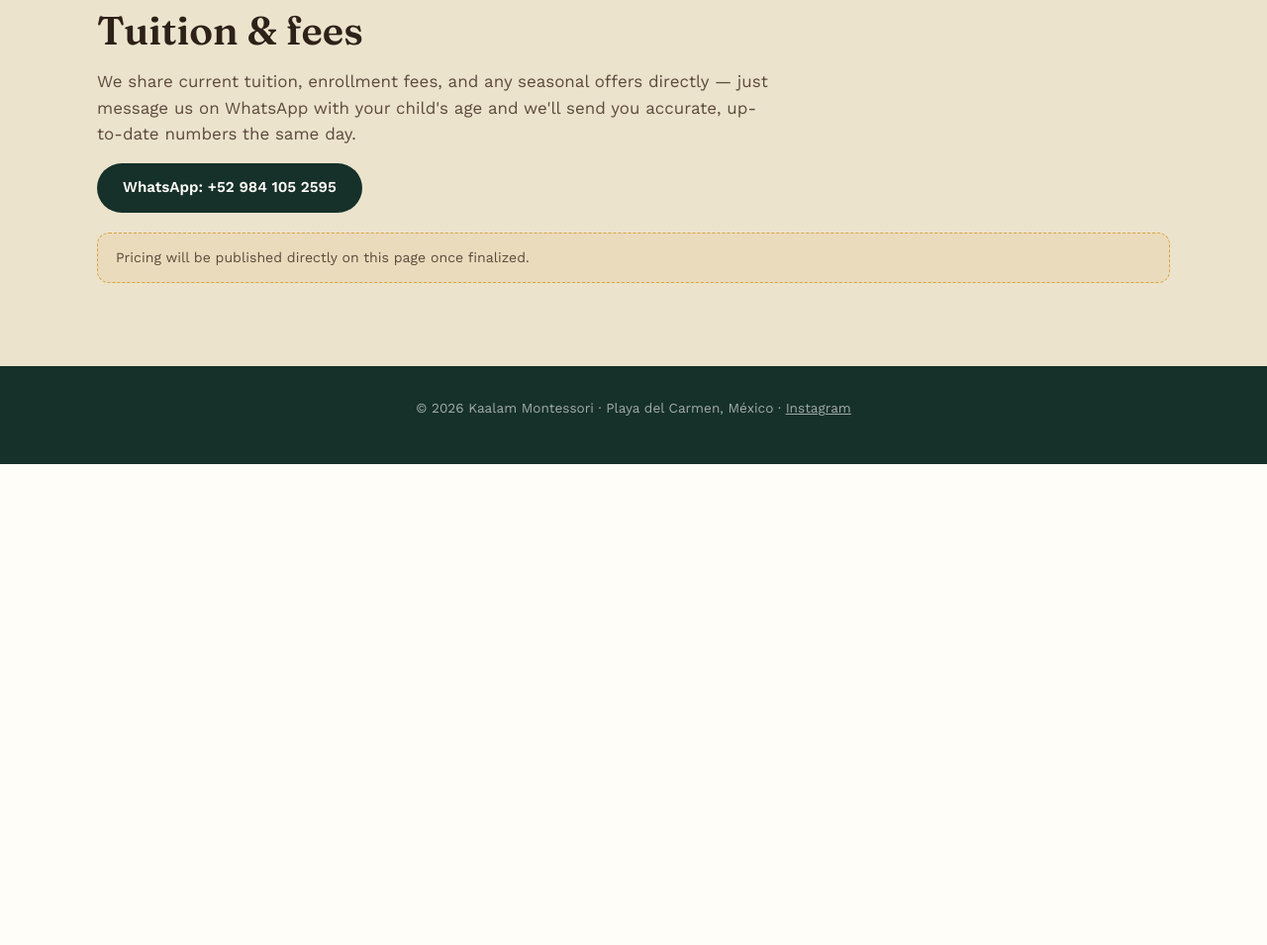
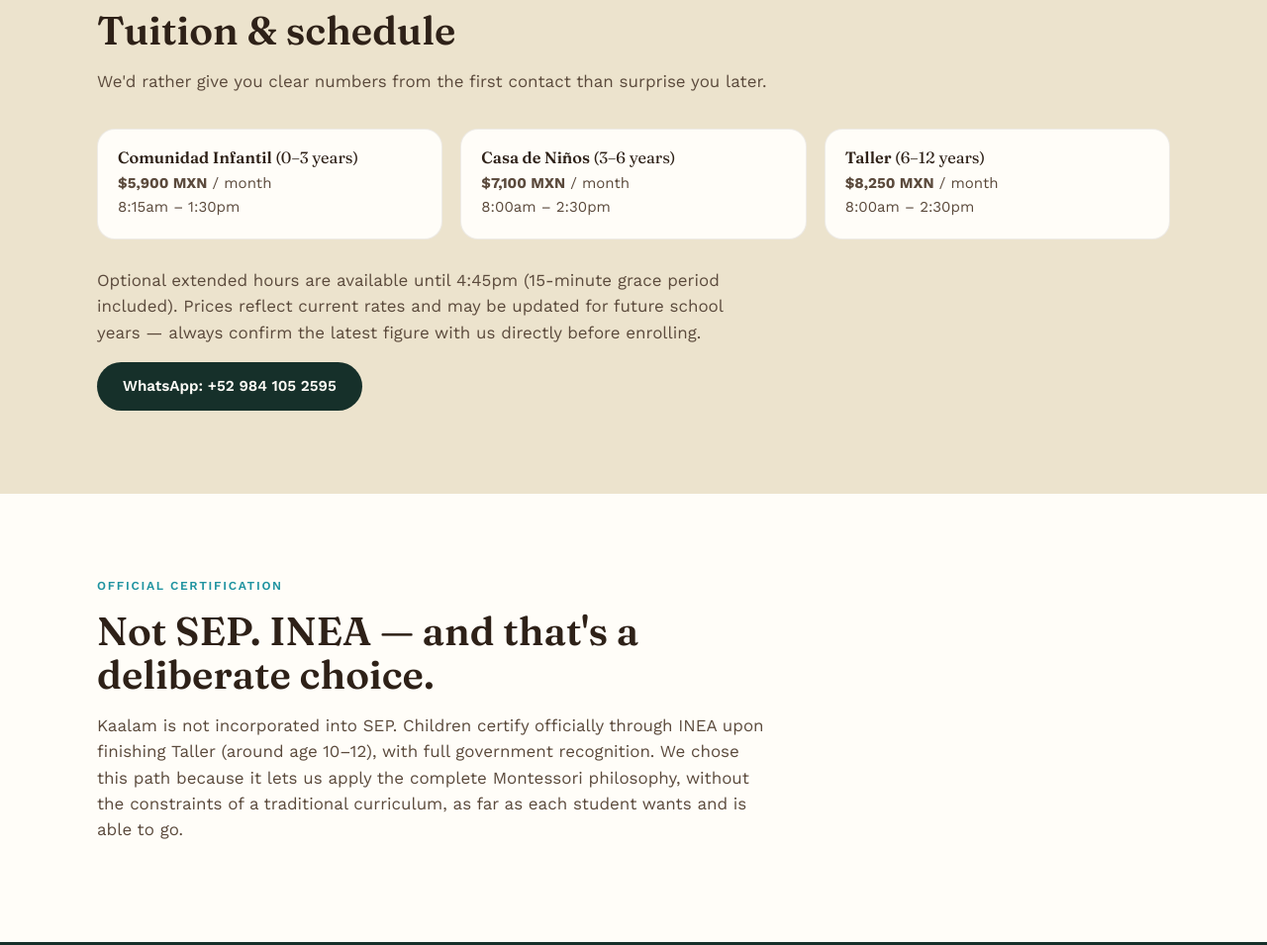
Before and after one commit to HurricaneSolution/Kaalam-Website, a plain HTML site: page inscripciones.html in a window 1280 px wide. Shown: the part 1480-2435 px from the top of the page at 99% size. Before the commit the page ends 1949 px from the top, so only its background shows below. Drawn offline with nearby package versions, Linux system fonts and the light colour scheme.

Commit message:
Update inscripciones.html

```diff
--- a/inscripciones.html
+++ b/inscripciones.html
@@ -104,18 +104,47 @@
 
 <section class="section section-cream">
   <div class="section-inner">
-    <h2><span data-lang="en">Tuition &amp; fees</span><span data-lang="es">Colegiaturas e inscripción</span><span data-lang="fr">Frais de scolarité</span></h2>
+    <h2><span data-lang="en">Tuition &amp; schedule</span><span data-lang="es">Colegiaturas y horarios</span><span data-lang="fr">Frais de scolarité et horaires</span></h2>
     <p class="section-lead">
-      <span data-lang="en">We share current tuition, enrollment fees, and any seasonal offers directly — just message us on WhatsApp with your child's age and we'll send you accurate, up-to-date numbers the same day.</span>
-      <span data-lang="es">Compartimos las colegiaturas, cuotas de inscripción y promociones vigentes directamente — solo escríbenos por WhatsApp con la edad de tu hijo y te enviamos números exactos y actualizados el mismo día.</span>
-      <span data-lang="fr">Nous partageons directement les frais de scolarité, d'inscription et les offres saisonnières en cours — écrivez-nous simplement sur WhatsApp avec l'âge de votre enfant et nous vous enverrons des chiffres exacts et à jour le jour même.</span>
+      <span data-lang="en">We'd rather give you clear numbers from the first contact than surprise you later.</span>
+      <span data-lang="es">Preferimos darte números claros desde el primer contacto — sin sorpresas después.</span>
+      <span data-lang="fr">Nous préférons vous donner des chiffres clairs dès le premier contact, plutôt que de vous surprendre plus tard.</span>
+    </p>
+    <div class="feature-grid">
+      <div class="feature-card">
+        <h3>Comunidad Infantil <span style="font-weight:400;">(0–3 <span data-lang="en">years</span><span data-lang="es">años</span><span data-lang="fr">ans</span>)</span></h3>
+        <p><strong>$5,900 MXN</strong> / <span data-lang="en">month</span><span data-lang="es">mes</span><span data-lang="fr">mois</span><br>
+        8:15am – 1:30pm</p>
+      </div>
+      <div class="feature-card">
+        <h3>Casa de Niños <span style="font-weight:400;">(3–6 <span data-lang="en">years</span><span data-lang="es">años</span><span data-lang="fr">ans</span>)</span></h3>
+        <p><strong>$7,100 MXN</strong> / <span data-lang="en">month</span><span data-lang="es">mes</span><span data-lang="fr">mois</span><br>
+        8:00am – 2:30pm</p>
+      </div>
+      <div class="feature-card">
+        <h3>Taller <span style="font-weight:400;">(6–12 <span data-lang="en">years</span><span data-lang="es">años</span><span data-lang="fr">ans</span>)</span></h3>
+        <p><strong>$8,250 MXN</strong> / <span data-lang="en">month</span><span data-lang="es">mes</span><span data-lang="fr">mois</span><br>
+        8:00am – 2:30pm</p>
+      </div>
+    </div>
+    <p class="section-lead" style="margin-top:28px;">
+      <span data-lang="en">Optional extended hours are available until 4:45pm (15-minute grace period included). Prices reflect current rates and may be updated for future school years — always confirm the latest figure with us directly before enrolling.</span>
+      <span data-lang="es">Hay horario extendido opcional hasta las 4:45pm (con 15 minutos de tolerancia incluidos). Los precios reflejan las tarifas vigentes y pueden actualizarse para ciclos futuros — confirma siempre la cifra más reciente directamente con nosotros antes de inscribir.</span>
+      <span data-lang="fr">Un horaire prolongé optionnel est disponible jusqu'à 16h45 (avec 15 minutes de tolérance incluses). Les prix reflètent les tarifs actuels et peuvent être mis à jour pour les prochaines années scolaires — confirmez toujours le montant le plus récent directement avec nous avant l'inscription.</span>
     </p>
     <a href="https://wa.me/529841052595" target="_blank" rel="noopener" class="btn btn-primary">WhatsApp: +52 984 105 2595</a>
-    <div class="placeholder-note">
-      <span data-lang="en">Pricing will be published directly on this page once finalized.</span>
-      <span data-lang="es">Los precios se publicarán directamente en esta página en cuanto estén confirmados.</span>
-      <span data-lang="fr">Les tarifs seront publiés directement sur cette page une fois finalisés.</span>
-    </div>
+  </div>
+</section>
+
+<section class="section">
+  <div class="section-inner">
+    <p class="eyebrow"><span data-lang="en">Official certification</span><span data-lang="es">Certificación oficial</span><span data-lang="fr">Certification officielle</span></p>
+    <h2><span data-lang="en">Not SEP. INEA — and that's a deliberate choice.</span><span data-lang="es">No SEP. INEA — y es una decisión deliberada.</span><span data-lang="fr">Pas le SEP. L'INEA — et c'est un choix délibéré.</span></h2>
+    <p class="section-lead">
+      <span data-lang="en">Kaalam is not incorporated into SEP. Children certify officially through INEA upon finishing Taller (around age 10–12), with full government recognition. We chose this path because it lets us apply the complete Montessori philosophy, without the constraints of a traditional curriculum, as far as each student wants and is able to go.</span>
+      <span data-lang="es">Kaalam no está incorporado a la SEP. Los niños certifican oficialmente vía INEA al terminar Taller (alrededor de los 10–12 años), con validez oficial ante el gobierno. Elegimos este camino porque nos permite aplicar la filosofía Montessori completa, sin las limitaciones de un currículo tradicional, hasta donde cada alumno quiera y pueda llegar.</span>
+      <span data-lang="fr">Kaalam n'est pas intégrée au SEP. Les enfants obtiennent une certification officielle via l'INEA à la fin du Taller (vers 10–12 ans), avec une reconnaissance gouvernementale complète. Nous avons choisi cette voie car elle nous permet d'appliquer la philosophie Montessori complète, sans les contraintes d'un programme traditionnel, aussi loin que chaque élève le souhaite et le peut.</span>
+    </p>
   </div>
 </section>
 
```
